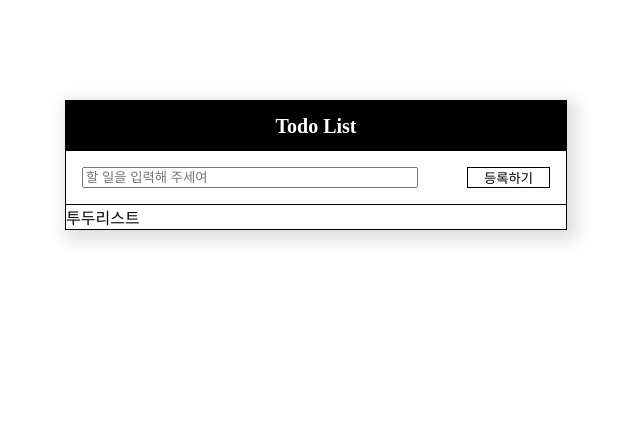
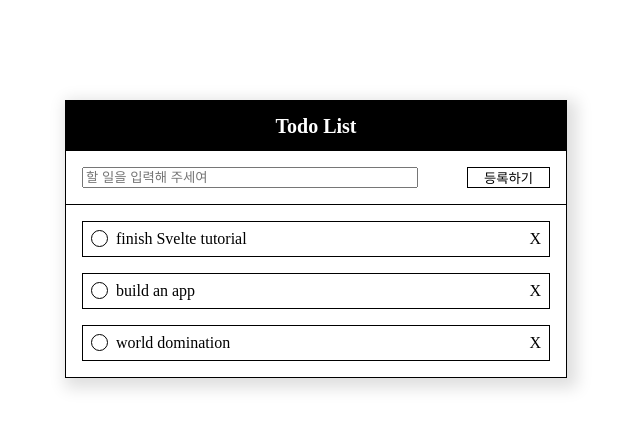
Before and after one commit to max-kim-tutorial/svelte-todo, a Svelte app: page / in a window 1280 px wide. Shown: the top 428 px of the page, without its empty margins (324-964 px from the left). Built offline with nearby package versions, Linux system fonts and the light colour scheme.

Commit message:
feature:complete todo list

```diff
--- a/src/App.svelte
+++ b/src/App.svelte
@@ -1,28 +1,5 @@
 <script lang="ts">
-  import type { Todo } from "./todo.type";
   import TodoList from "~/components/TodoList/index.svelte";
-
-  let todos: Todo[] = [
-    { id: 0, isChecked: false, text: "finish Svelte tutorial" },
-    { id: 1, isChecked: false, text: "build an app" },
-    { id: 2, isChecked: false, text: "world domination" },
-  ];
-
-  const createTodo = (text: string) => {
-    const newId = todos.length;
-    todos = todos.concat([{ id: newId, isChecked: false, text }]);
-    console.log(todos);
-  };
-
-  const removeTodo = (id: number) => {
-    todos = todos.filter((todo) => todo.id !== id);
-  };
-
-  const editTodo = (id: number, text: string) => {
-    const newTodo = [...todos];
-    newTodo.find((todo) => todo.id === id).text = text;
-    todos = newTodo;
-  };
 </script>
 
 <style>
@@ -34,5 +11,5 @@
 </style>
 
 <main>
-  <TodoList {todos} {createTodo} {removeTodo} {editTodo} />
+  <TodoList />
 </main>
--- /dev/null
+++ b/src/components/TodoList/TodoEntity.svelte
@@ -0,0 +1,98 @@
+<script lang="ts">
+  import type { Todo } from "~/todo.type";
+  import { afterUpdate } from "svelte";
+
+  export let todo: Todo;
+  export let editTodo: (id: number, text: string) => void;
+  export let removeTodo: (id: number) => void;
+  export let toggleTodo: (id: number) => void;
+
+  let isEditMode: boolean = false;
+  let inputValue: string = todo.text;
+
+  const updateTodo = (id: number, text: string) => {
+    editTodo(id, text);
+    isEditMode = false;
+  };
+
+  const changeEditMode = () => {
+    isEditMode = true;
+  };
+
+  afterUpdate(async () => {
+    const inputElement = document.querySelector(
+      "input.todo-entity__edit-input"
+    );
+
+    if (inputElement) {
+      (inputElement as HTMLInputElement).focus();
+    }
+  });
+</script>
+
+<style lang="scss">
+  .todo-entity {
+    display: flex;
+    justify-content: space-between;
+    border: 1px solid black;
+    margin: 16px;
+    padding: 8px;
+    cursor: pointer;
+    .box {
+      width: 15px;
+      height: 15px;
+      border-radius: 20px;
+      border: 1px solid black;
+    }
+    &__left {
+      display: flex;
+      justify-content: space-between;
+    }
+    &__box--check {
+      @extend .box;
+      background-color: black;
+    }
+    &__box--uncheck {
+      @extend .box;
+      background-color: white;
+    }
+    &__text,
+    &__edit-input {
+      margin-left: 8px;
+      height: 12px;
+    }
+    &__sub-text {
+      font-size: 8px;
+      margin-left: 8px;
+    }
+  }
+</style>
+
+<div class="todo-entity">
+  <div class="todo-entity__left">
+    <div
+      on:click={() => toggleTodo(todo.id)}
+      class:todo-entity__box--check={todo.isChecked}
+      class:todo-entity__box--uncheck={!todo.isChecked}
+    />
+    {#if isEditMode}
+      <input
+        class="todo-entity__edit-input"
+        type="text"
+        bind:value={inputValue}
+        on:keydown={(e) => e.key === "Enter" && updateTodo(todo.id, inputValue)}
+      />
+      <div
+        class="todo-entity__sub-text"
+        on:click={() => updateTodo(todo.id, inputValue)}
+      >
+        확인
+      </div>
+    {:else}
+      <div class="todo-entity__text" on:click={changeEditMode}>
+        {todo.text}
+      </div>
+    {/if}
+  </div>
+  <div class="todo-entity__delete" on:click={() => removeTodo(todo.id)}>X</div>
+</div>
--- a/src/components/TodoList/TodoList.svelte
+++ b/src/components/TodoList/TodoList.svelte
@@ -1,14 +1,18 @@
 <script lang="ts">
   import type { Todo } from "~/todo.type";
+  import TodoEntity from "./TodoEntity.svelte";
 
   export let todos: Todo[];
   export let removeTodo: (id: number) => void;
   export let editTodo: (id: number, text: string) => void;
+  export let toggleTodo: (id: number) => void;
 </script>
 
 <style lang="scss">
 </style>
 
-<section class="todo-list__list">
-  <div>투두리스트</div>
+<section class="todo-list">
+  {#each todos as todo (todo.id)}
+    <TodoEntity {todo} {editTodo} {removeTodo} {toggleTodo} />
+  {/each}
 </section>
--- a/src/components/TodoList/index.svelte
+++ b/src/components/TodoList/index.svelte
@@ -3,10 +3,34 @@
   import TodoInput from "./TodoInput.svelte";
   import TodoList from "./TodoList.svelte";
 
-  export let todos: Todo[];
-  export let createTodo: (text: string) => void;
-  export let removeTodo: (id: number) => void;
-  export let editTodo: (id: number, text: string) => void;
+  let todos: Todo[] = [
+    { id: 0, isChecked: false, text: "finish Svelte tutorial" },
+    { id: 1, isChecked: false, text: "build an app" },
+    { id: 2, isChecked: false, text: "world domination" },
+  ];
+
+  const createTodo = (text: string) => {
+    const newId = todos.length;
+    todos = todos.concat([{ id: newId, isChecked: false, text }]);
+  };
+
+  const removeTodo = (id: number) => {
+    todos = todos.filter((todo) => todo.id !== id);
+  };
+
+  const editTodo = (id: number, text: string) => {
+    const newTodo = [...todos];
+    newTodo.find((todo) => todo.id === id).text = text;
+    todos = newTodo;
+  };
+
+  const toggleTodo = (id: number) => {
+    const newTodo = [...todos];
+    const selectedTodo = newTodo.find((todo) => todo.id === id);
+    selectedTodo.isChecked = !selectedTodo.isChecked;
+    todos = newTodo;
+    console.log(todos);
+  };
 </script>
 
 <style lang="scss">
@@ -37,6 +61,6 @@
   <div class="todo-list">
     <div class="todo-list__title">Todo List</div>
     <TodoInput {createTodo} />
-    <TodoList {todos} {removeTodo} {editTodo} />
+    <TodoList {todos} {removeTodo} {editTodo} {toggleTodo} />
   </div>
 </section>
```
